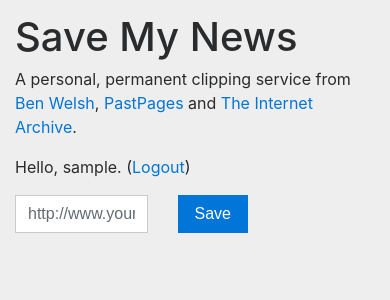
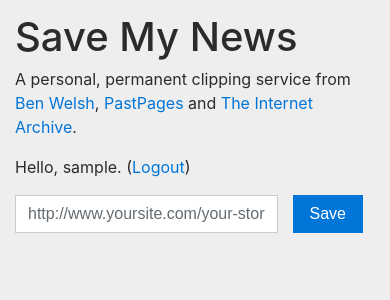
Before and after one commit to palewire/savemy.news, a Django app: page / in a window 390 px wide. Shown: the top 300 px of the page. Run offline with Django 3.2, Linux system fonts and the light colour scheme; the visitor is signed in with stand-in values (Sample User, id 1); data that the repository does not hold is empty; some libraries are stand-ins or nearby versions.

Commit message:
Improve button css on mobile

```diff
--- a/archive/static/archive/css/site.css
+++ b/archive/static/archive/css/site.css
@@ -17,6 +17,9 @@ header {
 }
 .fa-trash {
     cursor: pointer;
+}
+.save {
+    padding-left: 0;
 }
 .table {
     margin-top: 30px;
--- a/archive/templates/archive/index.html
+++ b/archive/templates/archive/index.html
@@ -16,10 +16,10 @@
         <form action="{% url 'save' %}" method="POST">
             {% csrf_token %}
             <div class="form-group row">
-              <div class="col-5">
+              <div class="col-md-5 col-9">
                 <input class="form-control" type="url" placeholder="http://www.yoursite.com/your-story.html" value="" name="url">
               </div>
-              <div class="col-2">
+              <div class="col-2 save">
                   <button type="submit" class="btn btn-primary">Save</button>
               </div>
             </div>
```
